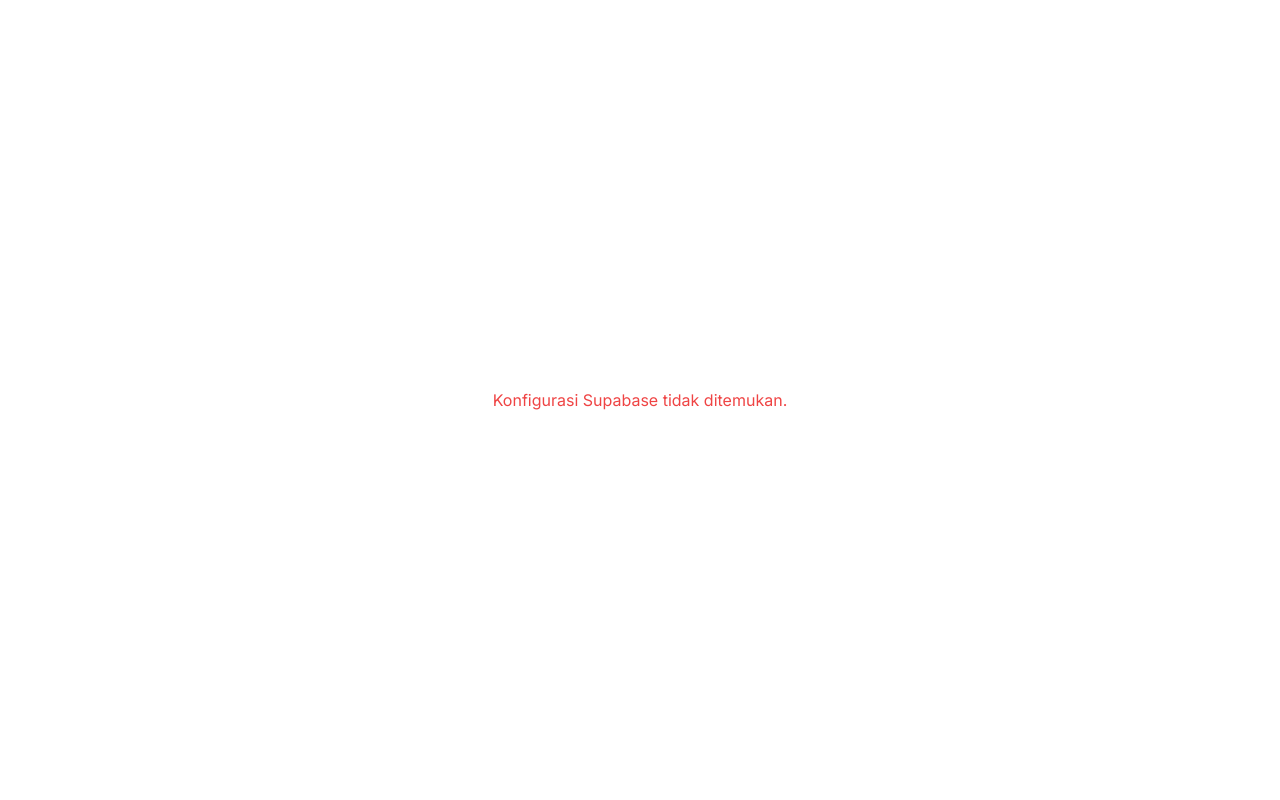
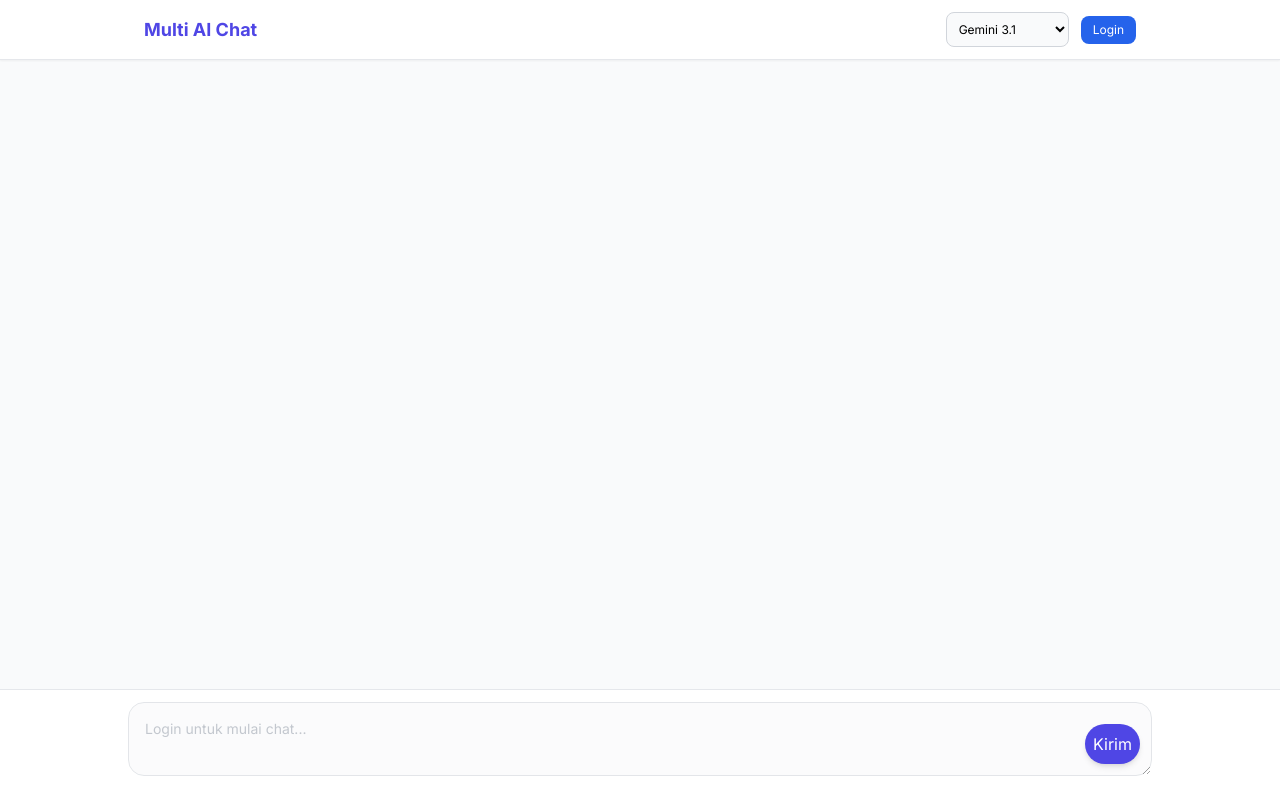
Before and after one commit to coin7star/Theproperside, a plain HTML site: page index.html in a window 1280 px wide. Drawn offline with nearby package versions, Linux system fonts and the light colour scheme; no server answers.

Commit message:
Update index.html

```diff
--- a/index.html
+++ b/index.html
@@ -74,16 +74,6 @@
             });
         }
 
-        async function getConfig() {
-            try {
-                const res = await fetch('/api/config');
-                return await res.json();
-            } catch (err) {
-                console.warn("API backend tidak ditemukan, menggunakan simulasi.");
-                return null;
-            }
-        }
-
         function handleAuthState(session) {
             currentUser = session?.user;
             const loginBtn = document.getElementById('login-btn');
@@ -107,7 +97,6 @@
 
         async function loginGoogle() {
             if (!window.myAppSupabase) return;
-            // Menambahkan redirectTo agar Supabase tahu ke mana harus kembali
             await window.myAppSupabase.auth.signInWithOAuth({
                 provider: 'google',
                 options: {
@@ -131,16 +120,19 @@
         async function initApp() {
             try {
                 await waitForSupabase();
-                const config = await getConfig();
 
-                if (config && config.url && config.anonKey) {
-                    window.myAppSupabase = window.supabase.createClient(config.url, config.anonKey);
+                // Konfigurasi Supabase - Ganti dengan URL dan Key asli Anda
+                const supabaseUrl = "https://mjvgnxiudhnuaccxnsnh.supabase.co";
+                const supabaseAnonKey = "sb_publishable_-zoS7TeFgb9QZkhnuZe28A_jnj1Xno6";
+
+                if (supabaseUrl && supabaseAnonKey && !supabaseUrl.includes("ISI_")) {
+                    window.myAppSupabase = window.supabase.createClient(supabaseUrl, supabaseAnonKey);
 
                     const { data: { session } } = await window.myAppSupabase.auth.getSession();
                     handleAuthState(session);
                     window.myAppSupabase.auth.onAuthStateChange((_, session) => handleAuthState(session));
                 } else {
-                    document.getElementById('initial-loader').innerHTML = "<p class='text-red-500'>Konfigurasi Supabase tidak ditemukan.</p>";
+                    document.getElementById('initial-loader').innerHTML = "<p class='text-red-500 text-center px-4'>Konfigurasi Supabase belum diatur. Silakan periksa file index.html.</p>";
                     return;
                 }
 
```
